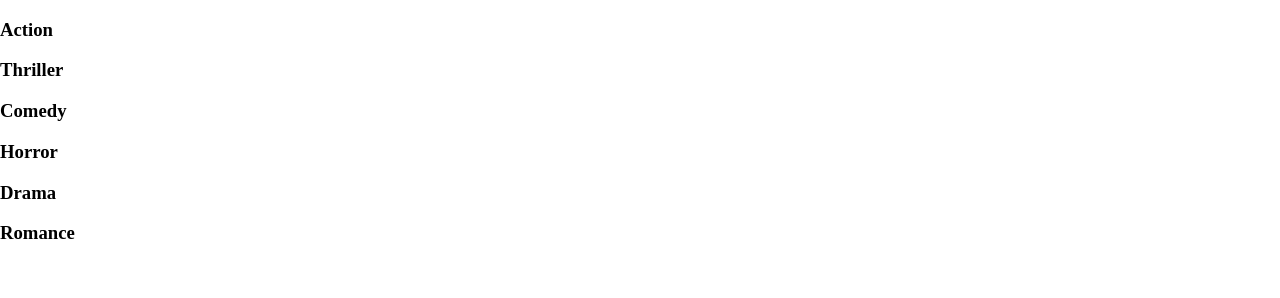
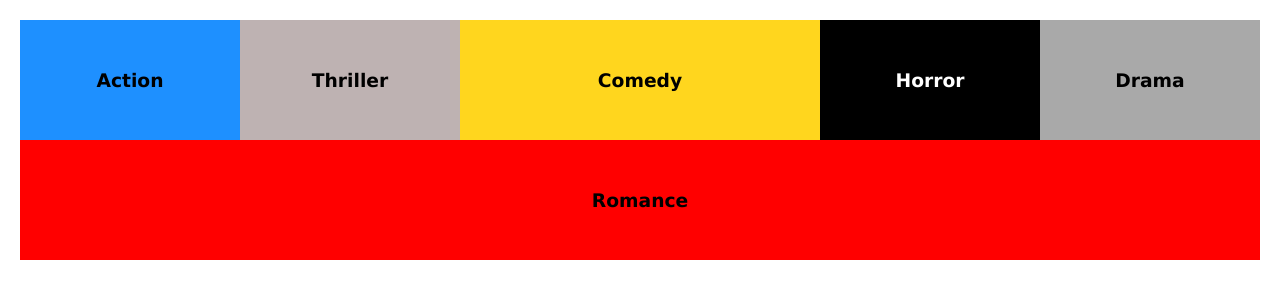
Before and after one commit to DCI-WD-TZ-23-D01/uib-34-layout-out-of-ordinary-dci1234ines, a website: page index.html in a window 1280 px wide. Drawn offline with Linux system fonts and the light colour scheme.

Commit message:
Update style.css

```diff
--- a/style.css
+++ b/style.css
@@ -1,4 +1,73 @@
+
 html, body {
     margin: 0;
     padding: 0;
 }
+
+
+.genres {
+    display: flex;
+    flex-wrap: wrap;
+    justify-content: space-around;
+    align-items: center;
+
+    padding: 20px;
+    flex-direction: row
+}
+
+
+.genre-section {
+    text-align: center;
+    padding: 10px;
+    display: flex;
+    flex-direction: column;
+    justify-content: center;
+    flex-basis: 200px;
+    height: 100px;
+
+}
+
+
+
+.genre-section h3 {
+   font-family: 'Lucida Sans', 'Lucida Sans Regular', 'Lucida Grande', 'Lucida Sans Unicode', Geneva, Verdana, sans-serif;
+}
+
+
+.genre-section.romance {
+    flex-grow: 3;
+    background-color: rgb(255, 0, 0);
+    color: black;
+}
+
+
+.genre-section.comedy {
+    flex-grow: 6;
+    background-color: rgb(255, 214, 30);
+}
+
+
+.genre-section:nth-child(1) {
+    background-color: rgb(30, 144, 255);
+}
+
+.genre-section:nth-child(2) {
+    background-color: rgb(190, 178, 178);
+}
+
+.genre-section:nth-child(4) {
+    background-color: rgb(0, 0, 0);
+    color: white;
+}
+
+.genre-section:nth-child(5) {
+    background-color: rgb(169, 169, 169);
+}
+
+
+@media (max-width: 600px) {
+    .genres {
+        flex-direction: column;
+        align-items: flex-start;
+}
+}
```
